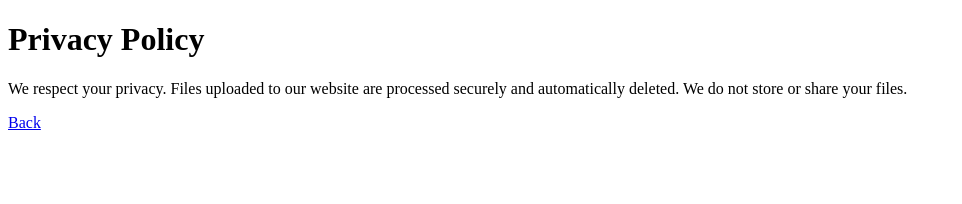
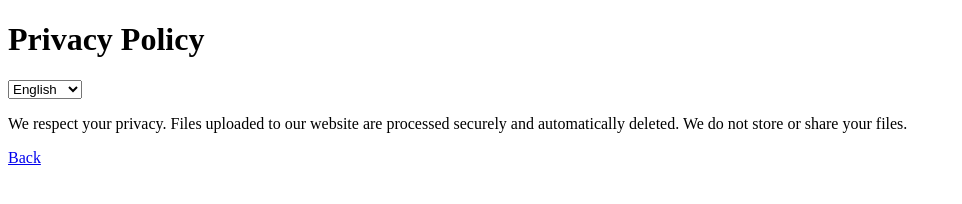
Before and after one commit to UHwolf/pdf-converter-pro, a website: page privacy.html in a window 1280 px wide. Shown: the whole page, without its empty margins (0-962 px from the left). Drawn offline with Linux system fonts and the light colour scheme.

Commit message:
update project

```diff
--- a/privacy.html
+++ b/privacy.html
@@ -3,6 +3,14 @@
 <body>
 
 <h1>Privacy Policy</h1>
+
+<div class="lang">
+    <select onchange="changeLang(this.value)">
+        <option value="en">English</option>
+        <option value="es">Español</option>
+        <option value="fr">Français</option>
+    </select>
+</div>
 
 <p>
 We respect your privacy. Files uploaded to our website are processed securely and automatically deleted.
```
